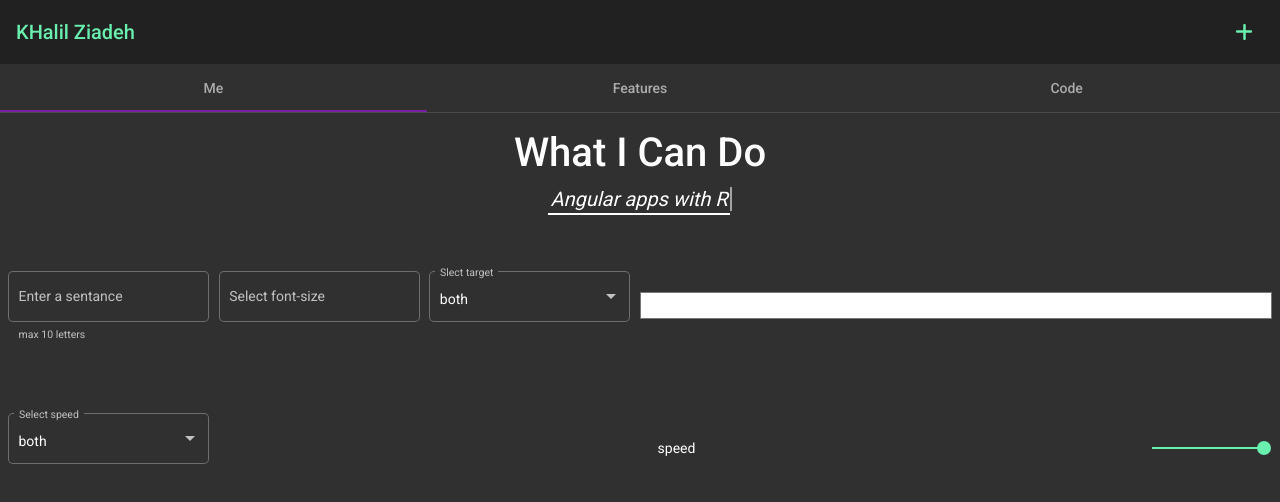
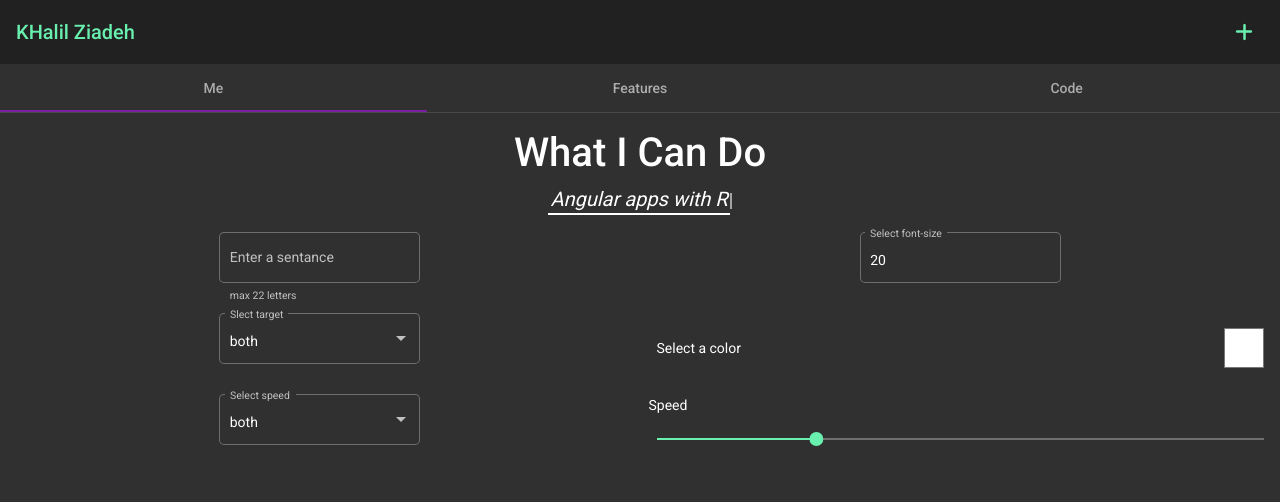
Before and after one commit to KHalilZiadeh/angular-portfolio, an Angular app: page /portfolio in a window 1280 px wide. Shown: the top 502 px of the page. Built offline with nearby package versions, Linux system fonts and the light colour scheme.

Commit message:
linked all controls

```diff
--- a/src/app/shared/components/typing/typing.component.html
+++ b/src/app/shared/components/typing/typing.component.html
@@ -8,15 +8,22 @@
           id="blink"></span>
   </section>
   <section id="content-control">
+    <mat-grid-list cols="2"
+                   rowHeight="80px">
       <form id="the-form"
             [formGroup]="typingControls">
+        <mat-grid-tile [colspan]="1"
+                       [rowspan]="1">
           <mat-form-field appearance="outline"
                           color="accent">
             <mat-label>Enter a sentance</mat-label>
             <input matInput
                    formControlName="sentsIn">
-        <mat-hint>max 10 letters</mat-hint>
+            <mat-hint>max 22 letters</mat-hint>
           </mat-form-field>
+        </mat-grid-tile>
+        <mat-grid-tile [colspan]="1"
+                       [rowspan]="1">
           <mat-form-field color="accent"
                           appearance="outline">
             <mat-label>
@@ -25,9 +32,13 @@
             <input type="number"
                    formControlName="fontSIn"
                    matInput
-               min="5"
-               max="50">
+                   [attr.value]="fontSize"
+                   min="12"
+                   max="39">
           </mat-form-field>
+        </mat-grid-tile>
+        <mat-grid-tile [colspan]="1"
+                       [rowspan]="1">
           <mat-form-field appearance="outline"
                           color="accent">
             <mat-label>Slect target</mat-label>
@@ -39,9 +50,17 @@
               <mat-option value="underline">underline</mat-option>
             </mat-select>
           </mat-form-field>
+        </mat-grid-tile>
+        <mat-grid-tile class="color"
+                       [colspan]="1"
+                       [rowspan]="1">
+          <mat-label class="me-3">Select a color</mat-label>
           <input type="color"
                  matInput
                  formControlName="colorIn">
+        </mat-grid-tile>
+        <mat-grid-tile [colspan]="1"
+                       [rowspan]="1">
           <mat-form-field appearance="outline"
                           color="accent">
             <mat-label>Select speed</mat-label>
@@ -53,8 +72,19 @@
               <mat-option value="deleting">deleting</mat-option>
             </mat-select>
           </mat-form-field>
-      <mat-label>speed</mat-label>
-      <mat-slider formControlName="speedIn"></mat-slider>
+        </mat-grid-tile>
+        <mat-grid-tile [colspan]="1"
+                       [rowspan]="1">
+          <div class="d-flex flex-column align-items-start w-100 px-2">
+            <mat-label>Speed</mat-label>
+            <mat-slider class="w-100"
+                        [min]="50"
+                        [max]="1000"
+                        [thumbLabel]="true"
+                        formControlName="speedIn"></mat-slider>
+          </div>
+        </mat-grid-tile>
       </form>
+    </mat-grid-list>
   </section>
 </div>
--- a/src/app/shared/components/typing/typing.component.scss
+++ b/src/app/shared/components/typing/typing.component.scss
@@ -18,6 +18,33 @@
   input.mat-input-element {
     width: 50%;
   }
+
+  input[type="color"] {
+    width: 40px;
+    height: 40px;
+  }
+
+}
+
+:host mat-grid-tile {
+  ::ng-deep {
+    .mat-grid-tile-content {
+      padding: 0;
+    }
+
+  }
+}
+
+:host mat-grid-tile:nth-child(4) {
+  ::ng-deep {
+    .mat-grid-tile-content {
+      padding: 1rem;
+      display: flex;
+      align-items: center;
+      justify-content: space-between;
+    }
+
+  }
 }
 
 @keyframes blink {
--- a/src/app/shared/components/typing/typing.component.ts
+++ b/src/app/shared/components/typing/typing.component.ts
@@ -1,6 +1,6 @@
 import { AfterViewInit, Component, ElementRef, Input, OnInit, Renderer2, ViewChild } from '@angular/core';
 import { FormBuilder, FormGroup } from '@angular/forms';
-import { BehaviorSubject, combineLatest, debounce, debounceTime, delay, fromEvent, interval, merge, mergeMap, of, switchMap } from 'rxjs';
+import { BehaviorSubject, combineLatest, debounce, debounceTime, delay, fromEvent, interval, map, merge, mergeMap, of, switchMap } from 'rxjs';
 import 'vanilla-colorful';
 
 @Component({
@@ -13,9 +13,8 @@ export class TypingComponent implements OnInit {
   @ViewChild('content', { static: false }) content!: ElementRef;
   @ViewChild('cursor', { static: false }) cursor!: ElementRef;
 
-  textColor = "#FFFFFF";
   underlineColor = 'white';
-  fontSize = "20px";
+  fontSize = "20";
   blinkWidth = "2px";
 
   title: string = 'What I Can Do';
@@ -32,6 +31,8 @@ export class TypingComponent implements OnInit {
 
   clrSl$;
   clrIn$;
+  spdSl$;
+  spdIn$;
 
   private ind: number = 0;
 
@@ -46,16 +47,16 @@ export class TypingComponent implements OnInit {
     });
     this.clrSl$ = new BehaviorSubject(this.typingControls.controls['colorSl'].value);
     this.clrIn$ = new BehaviorSubject(this.typingControls.controls['colorIn'].value);
+    this.spdSl$ = new BehaviorSubject(this.typingControls.controls['speedSl'].value);
+    this.spdIn$ = new BehaviorSubject(this.typingControls.controls['speedIn'].value);
   }
 
   ngOnInit(): void {
-
     this.typingControls.controls['sentsIn'].valueChanges.subscribe(string => this.sentences = string);
-    this.typingControls.controls['fontSIn'].valueChanges.subscribe(val => console.log(val));
     this.typingControls.controls['colorSl'].valueChanges.subscribe(clrSl => this.clrSl$.next(clrSl));
     this.typingControls.controls['colorIn'].valueChanges.subscribe(clrIn => this.clrIn$.next(clrIn));
-    this.typingControls.controls['speedSl'].valueChanges.subscribe(val => console.log(val));
-    this.typingControls.controls['speedIn'].valueChanges.subscribe(val => console.log(val));
+    this.typingControls.controls['speedSl'].valueChanges.subscribe(spdSl => this.spdSl$.next(spdSl));
+    this.typingControls.controls['speedIn'].valueChanges.subscribe(spdIn => this.spdIn$.next(spdIn));
   }
 
   ngAfterViewInit(): void {
@@ -84,15 +85,39 @@ export class TypingComponent implements OnInit {
         `2px solid ${this.underlineColor}`
       );
     });
+    combineLatest([this.spdSl$, this.spdIn$]).subscribe(opts => {
+      switch (opts[0]) {
+        case 'typing':
+          this.typingSpeed = opts[1];
+          break;
+        case 'delete':
+          this.deleteSpeed = opts[1];
+          break;
+        default:
+          this.typingSpeed = this.deleteSpeed = opts[1];
+          break;
+      }
+    });
+
+    this.typingControls.controls['fontSIn'].valueChanges.pipe(
+      map(size => size < 16 ? 16 : size > 39 ? 39 : size)
+    ).subscribe(size => {
+      this.fontSize = size;
+      this.renderer.setStyle(
+        this.content.nativeElement,
+        "font-size",
+        `${size}px`
+      );
+    });
   }
 
   initVariables() {
     this.renderer.setStyle(
       this.content.nativeElement,
-      "font-size",
-      this.fontSize
-    );
+      "font-size", `${this.fontSize}px`);
+
     this.renderer.setStyle(this.content.nativeElement, "padding", "0.1em");
+
 
     this.renderer.setStyle(
       this.cursor.nativeElement,
@@ -102,7 +127,7 @@ export class TypingComponent implements OnInit {
     this.renderer.setStyle(
       this.cursor.nativeElement,
       "border-right-color",
-      this.textColor
+      this.fontColor
     );
     this.renderer.setStyle(
       this.cursor.nativeElement,
```
Lines whose indentation alone changed are shown as unchanged.
